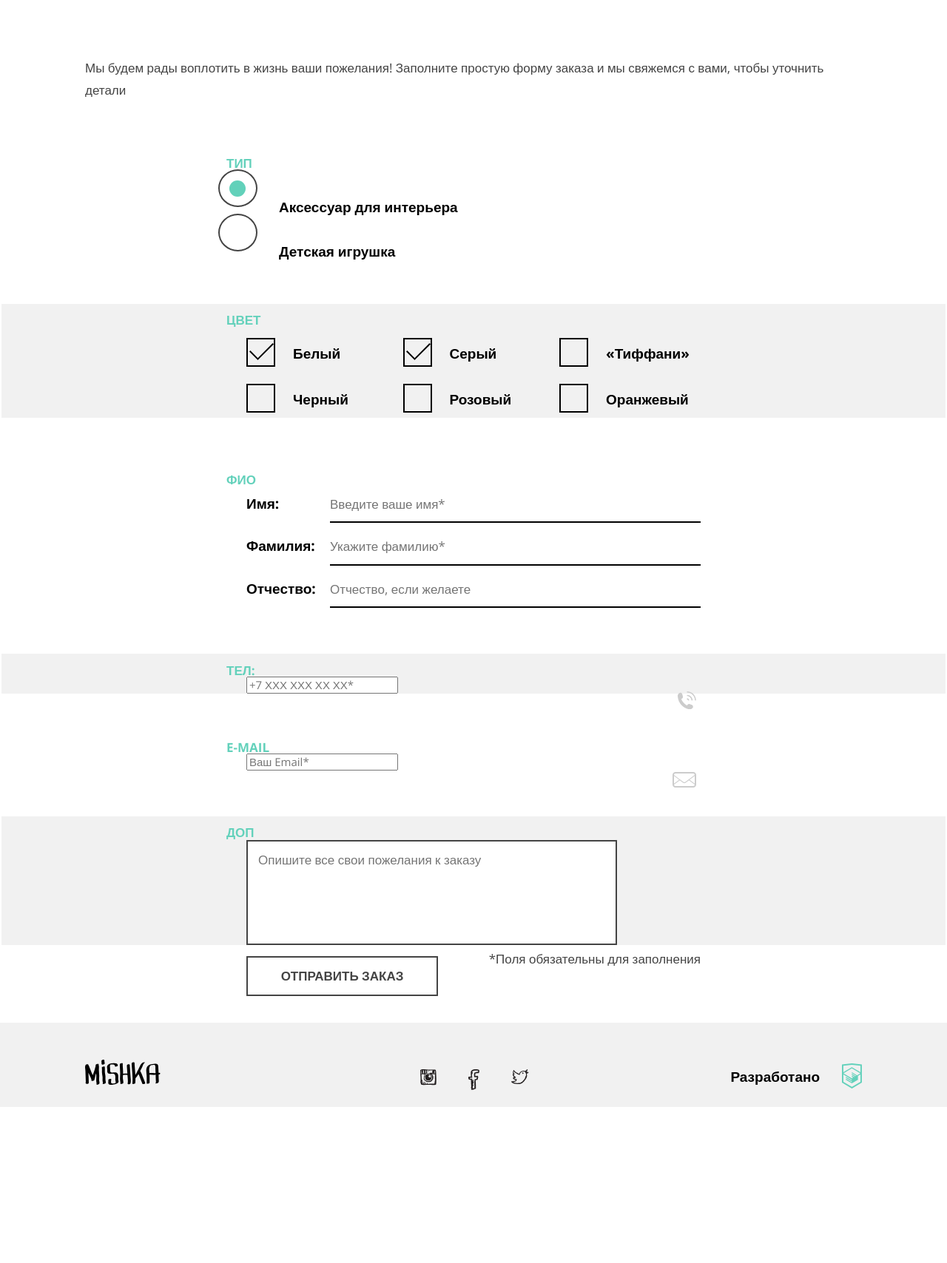
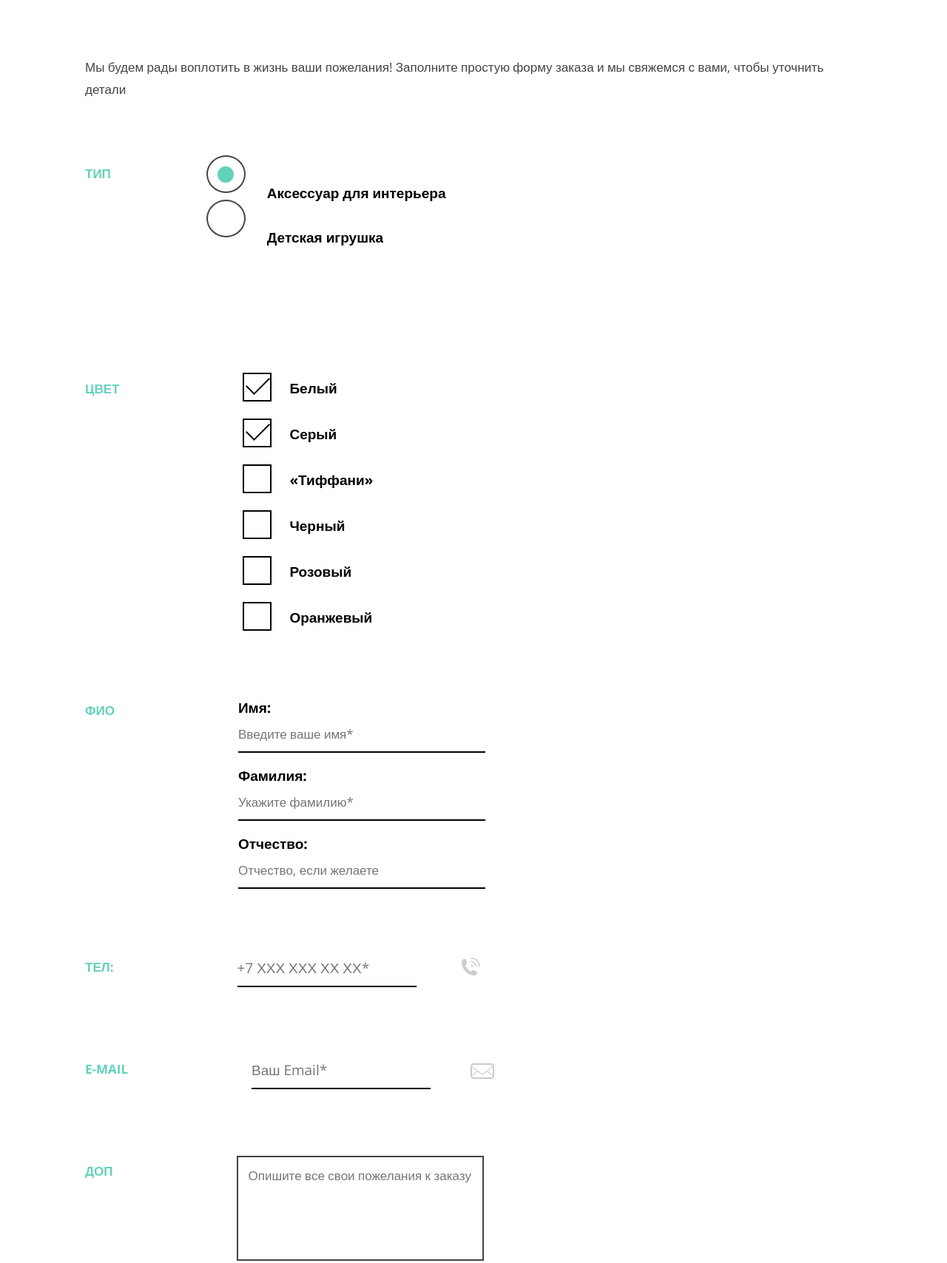
Before and after one commit to KuchinaPS/201227-mishka-16, a website: page source/form.html in a window 1280 px wide. Shown: the part 336-2044 px from the top of the page at 74% size. Before the commit the page ends 1833 px from the top, so only its background shows below. Drawn offline with nearby package versions, Linux system fonts and the light colour scheme; files that its build step writes are made by us from their sources.

Commit message:
Форма. Мобилка

```diff
--- a/source/form.html
+++ b/source/form.html
@@ -65,50 +65,59 @@
   </section>
 </header>
 <main class="page-order">
-  <p class="page-order__description">Мы будем рады воплотить в жизнь ваши пожелания! Заполните простую форму заказа и мы
+  <div class="wrapper">
+    <p class="page-order__description">Мы будем рады воплотить в жизнь ваши пожелания! Заполните простую форму заказа и
+      мы
       свяжемся с вами, чтобы уточнить детали</p>
     <form class="page-order__form filter-form" action="https://echo.htmlacademy.ru" method="get">
-    <fieldset class="filter-form__group">
-      <legend class="filter-form__title">Тип</legend>
-      <div class="filter-form__wrapper">
-        <input class="filter-form__input filter-form__input__radio" type="radio" id="accessories" value="Аксессуар для интерьера" name="radio-selector" checked>
-        <label class="filter-form__label-title filter-form__label__radio" for="accessories">Аксессуар для
+      <fieldset class="filter-form__group filter-form__group--type">
+        <div class="filter-form__container">
+          <h3 class="filter-form__title">Тип</h3>
+          <div class="filter-form__control ">
+            <input class="filter-form__input filter-form__input--radio" type="radio" id="accessories" value="Аксессуар для интерьера" name="radio-selector" checked>
+            <label class="filter-form__label-title filter-form__label--radio" for="accessories">Аксессуар для
               интерьера</label>
-        <input class="filter-form__input filter-form__input__radio" type="radio" id="toy" value="Детская игрушка" name="radio-selector">
-        <label class="filter-form__label-title filter-form__label__radio" for="toy">Детская игрушка</label>
+            <input class="filter-form__input filter-form__input--radio" type="radio" id="toy" value="Детская игрушка" name="radio-selector">
+            <label class="filter-form__label-title filter-form__label--radio" for="toy">Детская игрушка</label>
+          </div>
         </div>
       </fieldset>
-    <fieldset class="filter-form__group">
-      <legend class="filter-form__title">Цвет</legend>
-      <div class="filter-form__wrapper">
-        <input class="filter-form__input filter-form__input__check" type="checkbox" id="color-white" value="Белый" name="check-selector" checked>
-        <label class="filter-form__label-title  filter-form__label__check" for="color-white">Белый</label>
-        <input class="filter-form__input filter-form__input__check" type="checkbox" id="color-gray" value="Серый" name="check-selector" checked>
-        <label class="filter-form__label-title filter-form__label__check" for="color-gray">Серый</label>
-        <input class="filter-form__input filter-form__input__check" type="checkbox" id="color-tiffany" value="«Тиффани»" name="check-selector">
-        <label class="filter-form__label-title filter-form__label__check" for="color-tiffany">«Тиффани»</label>
-        <input class="filter-form__input filter-form__input__check" type="checkbox" id="color-black" value="Черный" name="check-selector">
-        <label class="filter-form__label-title filter-form__label__check" for="color-black">Черный</label>
-        <input class="filter-form__input filter-form__input__check" type="checkbox" id="color-pink" value="Розовый" name="check-selector">
-        <label class="filter-form__label-title filter-form__label__check" for="color-pink">Розовый</label>
-        <input class="filter-form__input filter-form__input__check" type="checkbox" id="color-orange" value="Оранжевый" name="check-selector">
-        <label class="filter-form__label-title filter-form__label__check" for="color-orange">Оранжевый</label>
+      <fieldset class="filter-form__group filter-form__group--color">
+        <div class="filter-form__container">
+          <h3 class="filter-form__title filter-form__title--color">Цвет</h3>
+          <div class="filter-form__control">
+            <input class="filter-form__input filter-form__input--check" type="checkbox" id="color-white" value="Белый" name="check-selector" checked>
+            <label class="filter-form__label-title  filter-form__label--check" for="color-white">Белый</label>
+            <input class="filter-form__input filter-form__input--check" type="checkbox" id="color-gray" value="Серый" name="check-selector" checked>
+            <label class="filter-form__label-title filter-form__label--check" for="color-gray">Серый</label>
+            <input class="filter-form__input filter-form__input--check" type="checkbox" id="color-tiffany" value="«Тиффани»" name="check-selector">
+            <label class="filter-form__label-title filter-form__label--check" for="color-tiffany">«Тиффани»</label>
+            <input class="filter-form__input filter-form__input--check" type="checkbox" id="color-black" value="Черный" name="check-selector">
+            <label class="filter-form__label-title filter-form__label--check" for="color-black">Черный</label>
+            <input class="filter-form__input filter-form__input--check" type="checkbox" id="color-pink" value="Розовый" name="check-selector">
+            <label class="filter-form__label-title filter-form__label--check" for="color-pink">Розовый</label>
+            <input class="filter-form__input filter-form__input--check" type="checkbox" id="color-orange" value="Оранжевый" name="check-selector">
+            <label class="filter-form__label-title filter-form__label--check" for="color-orange">Оранжевый</label>
+          </div>
         </div>
       </fieldset>
-    <fieldset class="filter-form__group">
-      <legend class="filter-form__title">ФИО</legend>
-      <div class="filter-form__wrapper">
-        <label class="filter-form__label-title filter-form__label-title__inf " for="input-name">Имя:</label>
+      <fieldset class="filter-form__group filter-form__group--name">
+        <div class="filter-form__container">
+          <h3 class="filter-form__title">ФИО</h3>
+          <div class="filter-form__control">
+            <label class="filter-form__label-title filter-form__label-title--inf " for="input-name">Имя:</label>
             <input class="filter-form__input" type="text" id="input-name" placeholder="Введите ваше имя*" required>
-        <label class="filter-form__label-title filter-form__label-title__inf" for="input-surname">Фамилия:</label>
+            <label class="filter-form__label-title filter-form__label-title--inf" for="input-surname">Фамилия:</label>
             <input class="filter-form__input" type="text" id="input-surname" placeholder="Укажите фамилию*" required>
-        <label class="filter-form__label-title filter-form__label-title__inf" for="input-patronymic">Отчество:</label>
+            <label class="filter-form__label-title filter-form__label-title--inf" for="input-patronymic">Отчество:</label>
             <input class="filter-form__input" type="text" id="input-patronymic" placeholder="Отчество, если желаете">
           </div>
+        </div>
       </fieldset>
-    <fieldset class="filter-form__group filter-form__group__phone">
-      <legend class="filter-form__title">Тел:</legend>
-      <div class="filter-form__wrapper">
+      <fieldset class="filter-form__group filter-form__group--phone">
+        <div class="filter-form__container">
+          <h3 class="filter-form__title filter-form__title--tel">Тел:</h3>
+          <div class="filter-form__control">
             <label class="filter-form__input-title visually-hidden" for="input-tel">Тел:</label>
             <input class="filter-form__input" type="tel" pattern="\+[0-9]{1}[0-9]{3}[0-9]{2}[0-9]{2}" id="input-tel" placeholder="+7 ХХХ ХХХ ХХ ХХ*" required>
             <svg class="filter-form__icon" version="1.1" fill="#cccccc" xmlns="http://www.w3.org/2000/svg" xmlns:xlink="http://www.w3.org/1999/xlink" x="0px" y="0px" width="24.829px" height="24.333px" viewBox="0 0 24.829 24.333" enable-background="new 0 0 24.829 24.333" xml:space="preserve">
@@ -124,29 +133,35 @@
           </g>
         </svg>
           </div>
+        </div>
       </fieldset>
-    <fieldset class="filter-form__group filter-form__group__mail">
-      <legend class="filter-form__title">E-mail</legend>
-      <div class="filter-form__wrapper">
+      <fieldset class="filter-form__group filter-form__group--mail">
+        <div class="filter-form__container">
+          <h3 class="filter-form__title filter-form__title--mail">E-mail</h3>
+          <div class="filter-form__control">
             <label class="filter-form__input-title visually-hidden" for="input-email">E-mail</label>
             <input class="filter-form__input" type="email" id="input-email" placeholder="Ваш Email*" required>
             <svg class="filter-form__icon" version="1.1" xmlns="http://www.w3.org/2000/svg" xmlns:xlink="http://www.w3.org/1999/xlink" x="0px" y="0px" width="32px" height="32px" viewBox="0 0 32 32" enable-background="new 0 0 32 32" xml:space="preserve">
           <path id="mail" fill="#cccccc" d="M28,5H4C1.791,5,0,6.792,0,9v13c0,2.209,1.791,4,4,4h24c2.209,0,4-1.791,4-4V9 C32,6.792,30.209,5,28,5z M2,10.25l6.999,5.25L2,20.75V10.25z M30,22c0,1.104-0.898,2-2,2H4c-1.103,0-2-0.896-2-2l7.832-5.875 l4.368,3.277c0.533,0.397,1.166,0.6,1.8,0.6c0.633,0,1.266-0.201,1.799-0.6l4.369-3.277L30,22L30,22z M30,20.75l-7-5.25l7-5.25 V20.75z M17.199,18.602c-0.35,0.263-0.763,0.4-1.199,0.4s-0.851-0.139-1.2-0.4L10.665,15.5l-0.833-0.625L2,9.001V9 c0-1.103,0.897-2,2-2h24c1.102,0,2,0.897,2,2L17.199,18.602z"/>
         </svg>
           </div>
+        </div>
       </fieldset>
-    <fieldset class="filter-form__group filter-form__group__add">
-      <legend class="filter-form__title filter-form__title__add">Доп</legend>
-      <div class="filter-form__wrapper">
+      <fieldset class="filter-form__group filter-form__group--add">
+        <div class="filter-form__container">
+          <h3 class="filter-form__title filter-form__title__add">Доп</h3>
+          <div class="filter-form__control">
             <label class="filter-form__input-title visually-hidden" for="input-add">Доп</label>
             <textarea class="filter-form__field" id="input-add" placeholder="Опишите все свои пожелания к заказу"></textarea>
           </div>
+        </div>
       </fieldset>
-    <div class="filter-form__wrapper">
+      <div class="filter-form__control">
         <p class="filter-form__bottom-star">*Поля обязательны для заполнения</p>
         <button class="button filter-form__button" type="submit">Отправить заказ</button>
       </div>
     </form>
+  </div>
 </main>
 <footer class="page-footer">
   <div class="wrapper">
--- a/source/sass/filter-form.scss
+++ b/source/sass/filter-form.scss
@@ -4,27 +4,19 @@
   display: flex;
   flex-direction: column;
 
-  &__wrapper {
-    width: 260px;
-    margin: 0 auto;
-    display: flex;
-    flex-direction: column;
-    position: relative;
-    padding-top: 14px;
+  &__group {
+    border: none;
+    padding: 0 30px 7px 30px;
+    margin: 0;
   }
 
-  &__group {
-    border: none;
-    margin-top: 31px;
-    padding: 0;
+  &__group--phone {
+    margin-top: -5px;
+    padding-bottom: 5px;
   }
 
-  &__group__phone {
-    margin-top: 25px;
-  }
-
-  &__group__mail {
-    margin-top: 20px;
+  &__group--add {
+    padding-bottom: 0;
   }
 
   &__title {
@@ -33,29 +25,45 @@
     font-weight: $font-bold;
     color: $light-green;
     text-transform: uppercase;
-    display: block;
-    width: 260px;
-    margin: 0 auto;
+    margin-bottom: 20px;
+  }
+
+  &__title--color {
+    margin-bottom: 10px;
+    margin-top: 30px;
+  }
+
+  &__title--tel {
+    margin-bottom: 10px;
+  }
+
+  &__title--mail {
+    margin-bottom: 7px;
+  }
+
+  &__control {
+    display: flex;
+    flex-direction: column;
+    position: relative;
   }
 
   &__label-title {
     font-size: $mobile-up-desc;
     line-height: $mobile-label-line;
     font-weight: $font-bold;
-    padding-top: 15px;
+    padding-top: 12px;
   }
 
-  &__input__radio {
+  &__input--radio {
     display: none;
   }
 
-  &__label__radio {
+  &__label--radio {
     position: relative;
-    width: 206px;
-    padding: 17px 0 8px 65px;
+    padding: 16px 0 8px 63px;
   }
 
-  &__label__radio::before {
+  &__label--radio::before {
     content: "";
     position: absolute;
     top: 7px;
@@ -66,7 +74,7 @@
     border-radius: 50%;
   }
 
-  &__input__radio:checked + .filter-form__label__radio::after {
+  &__input--radio:checked + .filter-form__label--radio::after {
     content: "";
     position: absolute;
     top: 19px;
@@ -77,17 +85,17 @@
     border-radius: 50%;
   }
 
-  &__input__check {
+  &__input--check {
     display: none;
   }
 
-  &__label__check {
+  &__label--check {
     position: relative;
     width: 191px;
     padding: 28px 0 16px 63px;
   }
 
-  &__label__check::before {
+  &__label--check::before {
     content: "";
     position: absolute;
     top: 16px;
@@ -97,7 +105,7 @@
     border: 2px solid black;
   }
 
-  &__input__check:checked + .filter-form__label__check::after {
+  &__input--check:checked + .filter-form__label--check::after {
     content: "";
     position: absolute;
     top: 23px;
@@ -108,12 +116,15 @@
     background-repeat: no-repeat;
   }
 
-  &__input[type="text"] {
+  &__input[type="text"],
+  &__input[type="tel"],
+  &__input[type="email"] {
     border: none;
+    font-size: $mobile-up-sub;
+    line-height: $tablet-label-line;
     border-bottom: 2px solid #000000;
-    margin: 9px 0 7px;
-    width: 260px;
-    padding: 8px 0 14px 0;
+    padding: 3px 0 11px 0;
+    margin: 10px 0 10px 0;
   }
 
   &__input[type="text"]::placeholder {
@@ -122,7 +133,7 @@
   }
 
   &__field {
-    margin-top: 2px;
+    margin-top: 4px;
     width: 258px;
     min-height: 142px;
     border: 2px solid #444444;
@@ -136,35 +147,48 @@
     font-size: $mobile-star;
     line-height: $mobile-star-line;
     color: $tundora;
-    margin-top: 4px;
+    margin-top: 16px;
+    padding: 0 30px 0 30px;
   }
 
   &__icon {
     position: absolute;
     right: 6px;
-    top: 20px;
+    top: 12px;
   }
 
   &__button {
     background-color: #ffffff;
-    margin-top: 15px;
-    margin-bottom: 36px;
+    margin: 15px 30px 35px 30px;
     padding: 15px 0 15px 0;
   }
 }
 
 @media (min-width: $tablet-width) {
   .filter-form {
-    &__title {
-      margin: 0 auto;
-      width: 668px;
-      padding: 45px 0 0;
+    &__group {
+      padding: 50px 50px 26px;
+      display: flex;
+      flex-wrap: wrap;
     }
 
-    &__wrapper {
-      padding: 0;
+    &__group--type {
+      padding: 74px 50px 108px;
+    }
+
+    &__container {
       display: flex;
-      width: 614px;
+      flex-direction: row;
+    }
+
+    &__title {
+      //padding: 45px 0 0;
+    }
+
+    &__control {
+      padding: 0 0 0 167px;
+      width: 501px;
+      display: flex;
       flex-direction: row;
       flex-wrap: wrap;
       justify-content: space-between;
@@ -182,19 +206,19 @@
       font-weight: $font-bold;
     }
 
-    &__label__radio {
+    &__label--radio {
       width: 316px;
       padding: 42px 0 0 44px;
     }
 
-    &__label__radio::before {
+    &__label--radio::before {
       top: 0;
       left: -38px;
       width: 53px;
       height: 51px;
     }
 
-    &__input__radio:checked + .filter-form__label__radio::after {
+    &__input--radio:checked + .filter-form__label--radio::after {
       top: 15px;
       left: -23px;
       width: 22px;
@@ -209,9 +233,9 @@
       width: 501px;
     }
 
-    &__group:nth-child(2n) {
-      background-color: $seashell;
-    }
+    //&__group:nth-child(2n) {
+    //  background-color: $seashell;
+    //}
   }
 }
 
--- a/source/sass/page-header.scss
+++ b/source/sass/page-header.scss
@@ -39,7 +39,7 @@
     }
 
     &__inner-title {
-      padding-top: 40px;
+      padding-top: 35px;
     }
 
     &__container {
--- a/source/sass/page-order.scss
+++ b/source/sass/page-order.scss
@@ -5,27 +5,25 @@
     color: $tundora;
     font-size: $mobile-low;
     line-height: $mobile-desc-line;
-    width: 260px;
-    margin: 0 auto;
-    padding-top: 23px;
+    padding: 22px 30px 10px 30px;
+    margin: 0;
   }
 }
 
 @media (min-width: $tablet-width) {
   .page-order {
     &__description {
-      width: 668px;
       font-size: $mobile-up-desc;
       line-height: $tablet-star-line;
-      padding-top: 74px;
+      padding: 73px 50px 0;
     }
   }
 }
-
-@media (min-width: $desktop-width) {
-  .page-order {
-    &__description {
-      width: 1050px;
-    }
-  }
-}
+//
+//@media (min-width: $desktop-width) {
+//  .page-order {
+//    &__description {
+//      width: 1050px;
+//    }
+//  }
+//}
--- a/source/sass/style.scss
+++ b/source/sass/style.scss
@@ -1,3 +1,5 @@
+@import "scaffolding";
+@import "variables";
 @import "about-us";
 @import "button";
 @import "characters";
@@ -18,9 +20,7 @@
 @import "products";
 @import "product-category";
 @import "product-hit";
-@import "scaffolding";
 @import "site-list";
 @import "social-list";
-@import "variables";
 @import "video";
 @import "user-list";
```
Lines whose indentation alone changed are shown as unchanged.
